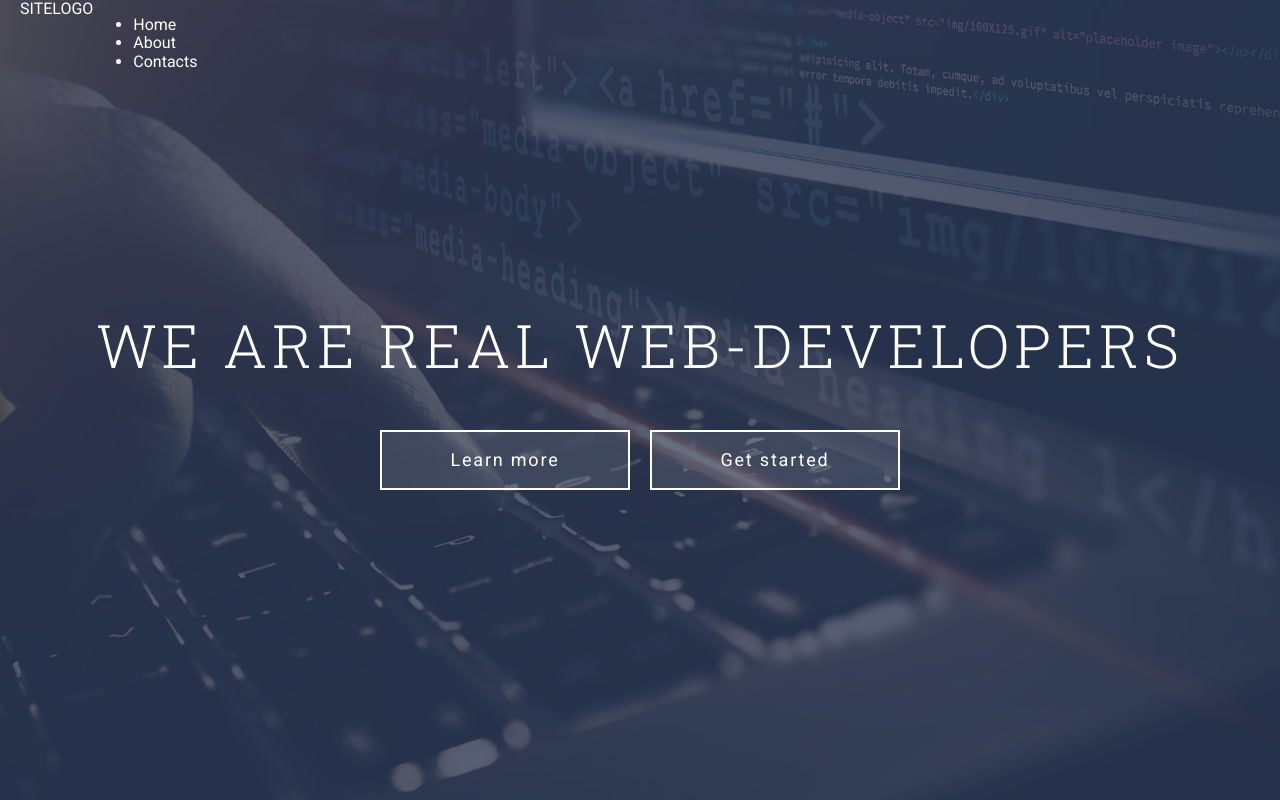
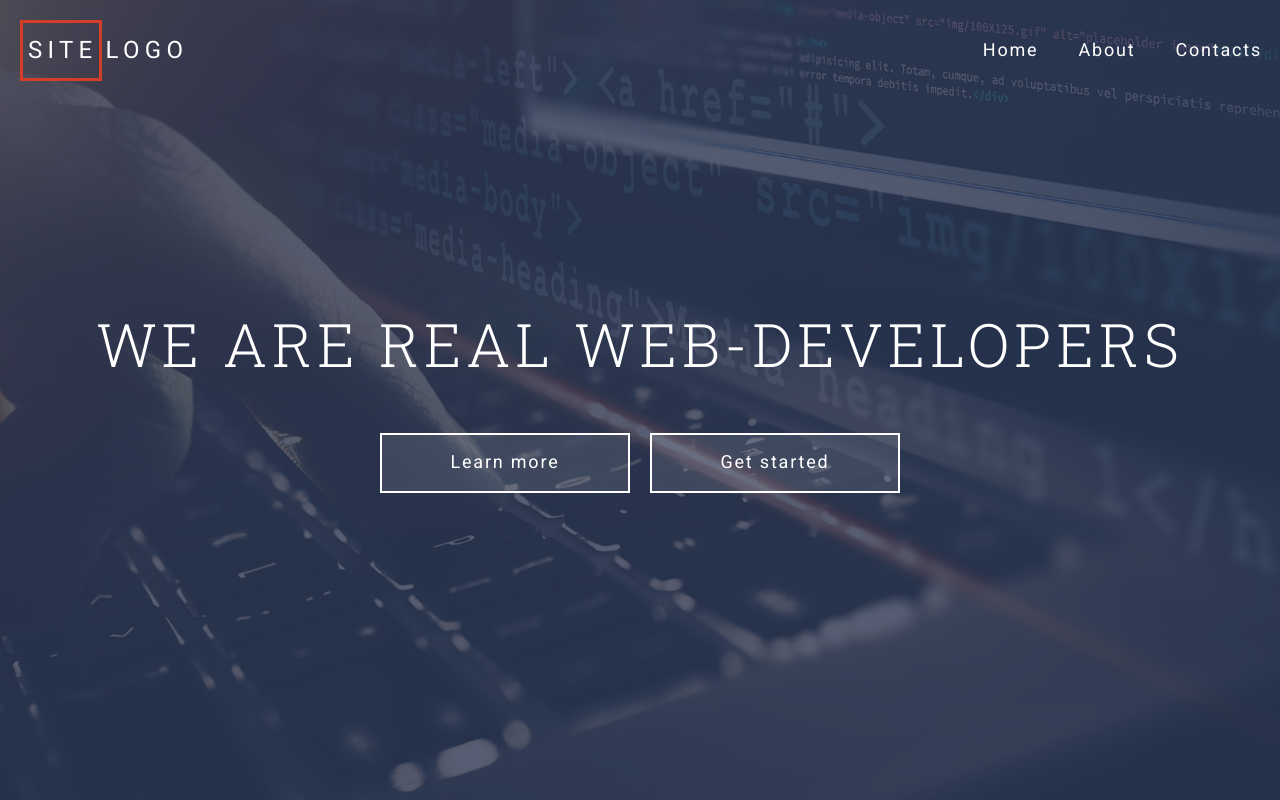
Before and after one commit to AlexandrLoboyko/grid-template-init-project, a website: page index.html in a window 1280 px wide. Drawn offline with Linux system fonts and the light colour scheme.

Commit message:
Работа с Header финиш

```diff
--- a/assets/css/style.css
+++ b/assets/css/style.css
@@ -9,6 +9,7 @@ html {
   color: #637588;
   font-size: 16px;
   overflow-y: scroll;
+  letter-spacing: 0.1em;
 }
 
 h1 {
@@ -17,6 +18,7 @@ h1 {
   letter-spacing: 0.08em;
   font-weight: 300;
   text-align: center;
+  line-height: 1.2em;
 }
 
 a {
@@ -35,6 +37,12 @@ a {
   display: flex;
   justify-content: center;
   align-items: center;
+  transition: background-color 0.5s;
+}
+
+.btn:hover,
+.btn:focus {
+  background-color: #d66926;
 }
 
 /* HEADER */
@@ -64,7 +72,7 @@ a {
 }
 
 .header-content__title {
-  margin: 0 0 51px;
+  margin: 0 0 53px;
 }
 
 .header-content__actions {
@@ -82,14 +90,25 @@ a {
 }
 
 .header-menu__container {
-  display: flex;
+  display: grid;
+  gap: 20px;
+  grid-template-columns: auto 1fr;
+  align-items: center;
 }
 
 .header-logo {
+  font-size: 1.5rem;
+  letter-spacing: 0.22em;
 }
 .header-logo__link {
+  display: block;
+  padding: 20px 0;
 }
 .header-logo__accent {
+  display: inline-block;
+  padding: 14px 1px 13px 5px;
+  border: 3px solid #d53d27;
+  margin-right: 4px;
 }
 
 .header-navbar {
@@ -98,12 +117,27 @@ a {
   display: none;
 }
 .header-navbar__list {
+  margin: 0 -12px 0 0;
+  padding: 0;
+  list-style: none;
+  display: flex;
+  justify-content: flex-end;
+  gap: 20px;
 }
 .header-navbar__item {
 }
 .header-navbar__link {
+  display: block;
+  padding: 20px 10px;
+  font-size: 1.125rem;
+  transition: color 0.25s;
+  letter-spacing: 0.1em;
 }
 
+.header-navbar__link:hover,
+.header-navbar__link:focus {
+  color: #d66926;
+}
 .header-overlay {
   background-color: #2d3651;
   position: absolute;
```
